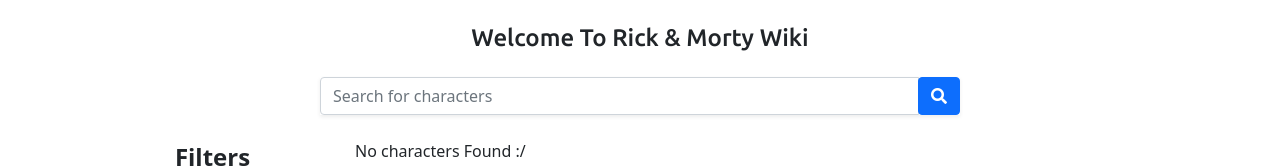
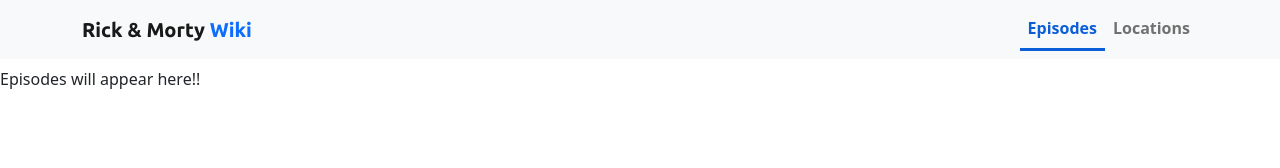
Before and after one commit to jainpranayr/rickandmortywiki, a React (Vite) app: page /episodes in a window 1280 px wide. Shown: the top 168 px of the page. Built offline with nearby package versions, Linux system fonts and the light colour scheme; no server answers.

Commit message:
add navbar

```diff
--- a/src/App.jsx
+++ b/src/App.jsx
@@ -1,12 +1,32 @@
 import "bootstrap/dist/css/bootstrap.min.css"
 import "bootstrap/dist/js/bootstrap"
-import { useEffect, useState } from "react"
 import Cards from "./components/Cards"
 import Filters from "./components/Filters/Filters"
+import Navbar from "./components/Navbar"
 import Paginate from "./components/Paginate"
 import Search from "./components/Search"
+import { BrowserRouter as Router, Routes, Route } from "react-router-dom"
+import Episodes from "./Pages/Episodes"
+import Locations from "./Pages/Locations"
+import { useEffect, useState } from "react"
 
 const App = () => {
+  return (
+    <Router>
+      <div className='App'>
+        <Navbar />
+      </div>
+
+      <Routes>
+        <Route path='/' element={<Home />} />
+        <Route path='/episodes' element={<Episodes />} />
+        <Route path='/locations' element={<Locations />} />
+      </Routes>
+    </Router>
+  )
+}
+
+const Home = () => {
   const [pageNumber, setPageNumber] = useState(1)
   const [fetchedData, setFetchedData] = useState([])
   const { info, results } = fetchedData
@@ -15,21 +35,17 @@
   const [species, setSpecies] = useState("")
   const [gender, setGender] = useState("")
 
-  const api = `https://rickandmortyapi.com/api/character/?page=${pageNumber}&name=${searchCharacter}&status=${status}&gender=${gender}&species=${species}`
+  const API_URL = `https://rickandmortyapi.com/api/character/?page=${pageNumber}&name=${searchCharacter}&status=${status}&gender=${gender}&species=${species}`
 
   useEffect(() => {
     ;(async function () {
-      let data = await fetch(api).then(res => res.json())
+      let data = await fetch(API_URL).then(res => res.json())
       setFetchedData(data)
     })()
-  }, [api])
+  }, [API_URL])
 
   return (
     <div className='App'>
-      <h1 className='text-center my-4 h4 ubuntu'>
-        Welcome To Rick & Morty Wiki
-      </h1>
-
       <Search
         setSearchCharacter={setSearchCharacter}
         setPageNumber={setPageNumber}
--- /dev/null
+++ b/src/Pages/Episodes.jsx
@@ -0,0 +1,5 @@
+const Episodes = () => {
+  return <div>Episodes will appear here!!</div>
+}
+
+export default Episodes
--- /dev/null
+++ b/src/Pages/Locations.jsx
@@ -0,0 +1,5 @@
+const Locations = () => {
+  return <div>Locations will appear here!!</div>
+}
+
+export default Locations
--- /dev/null
+++ b/src/components/Navbar.jsx
@@ -0,0 +1,40 @@
+import { NavLink, Link } from "react-router-dom"
+
+const Navbar = () => {
+  return (
+    <nav className='navbar navbar-expand-lg navbar-light bg-light mb-2'>
+      <div className='container'>
+        <Link to='/' className='navbar-brand  fw-bold ubuntu'>
+          Rick & Morty <span className='text-primary'>Wiki</span>
+        </Link>
+        <button
+          className='navbar-toggler'
+          type='button'
+          data-bs-toggle='collapse'
+          data-bs-target='#navbarNavAltMarkup'
+        >
+          <span className='navbar-toggler-icon'></span>
+        </button>
+        <div
+          className='collapse navbar-collapse justify-content-end'
+          id='navbarNavAltMarkup'
+        >
+          <div className='navbar-nav fw-bold'>
+            <NavLink
+              activeClassName='active'
+              to='/episodes'
+              className='nav-link'
+            >
+              Episodes
+            </NavLink>
+            <NavLink to='/locations' className='nav-link'>
+              Locations
+            </NavLink>
+          </div>
+        </div>
+      </div>
+    </nav>
+  )
+}
+
+export default Navbar
--- a/src/index.css
+++ b/src/index.css
@@ -23,3 +23,8 @@
 .tiny {
   font-size: 12;
 }
+
+.active {
+  border-bottom: 3px solid #0b5ed7;
+  color: #0b5ed7 !important;
+}
```
